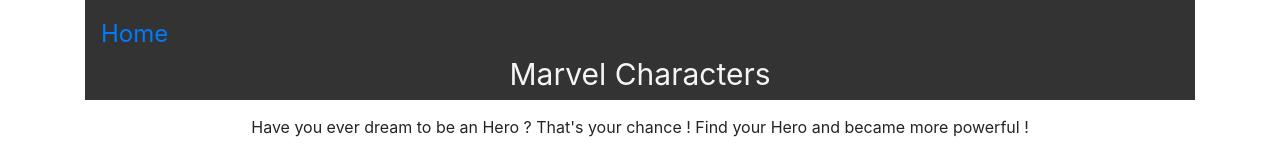
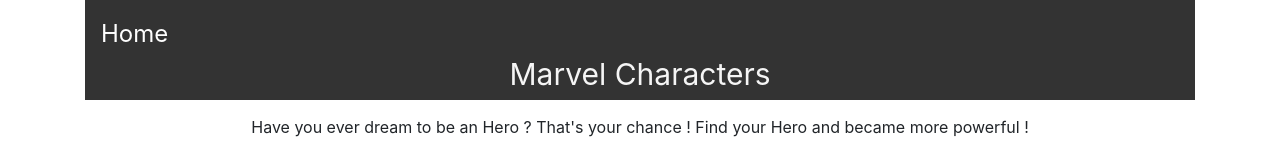
Before and after one commit to Kvin3324/marvel_heroes, a React (Create React App) app: page /#/ in a window 1280 px wide. Shown: the top 153 px of the page. Built offline with nearby package versions, Linux system fonts and the light colour scheme; no server answers.

Commit message:
Added style on header and link hover

```diff
--- a/src/index.css
+++ b/src/index.css
@@ -50,7 +50,7 @@
   margin-left: 4%;
 }
 
-.link--to--go {
+.header--text, .header--text:hover, .link--to--go, .link--to--go:hover {
   text-decoration: none;
   color: white;
 }
```
